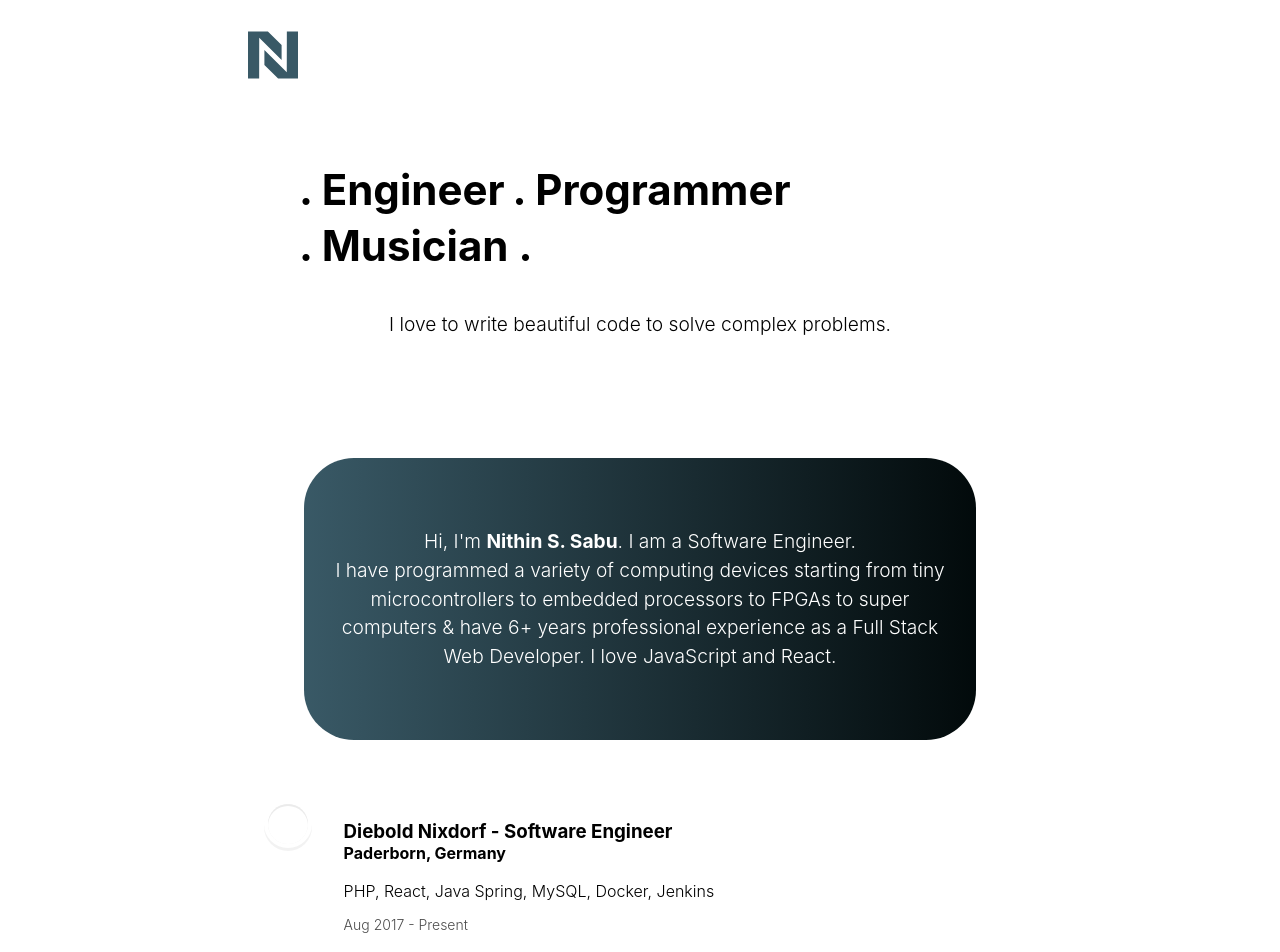
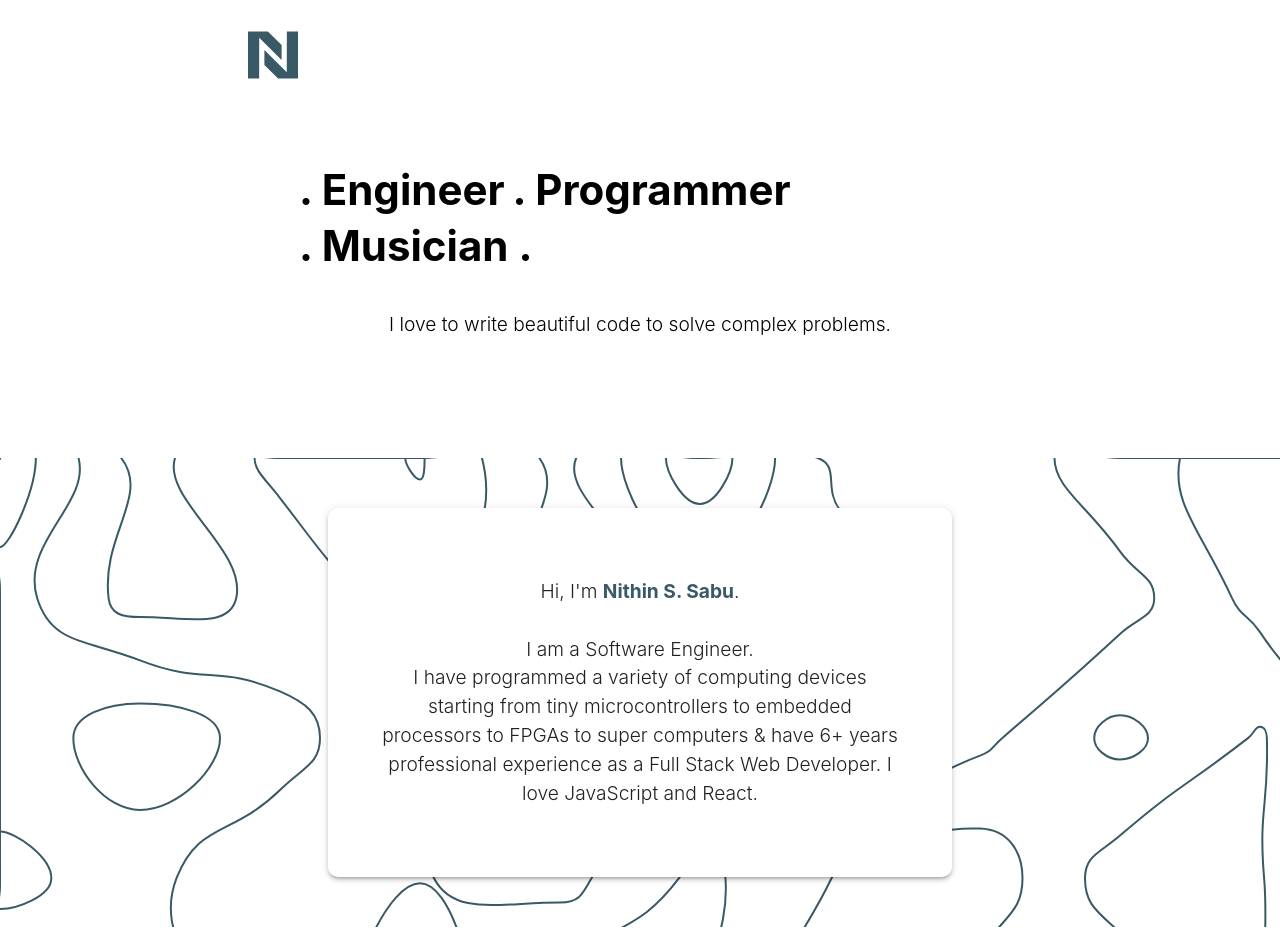
Before and after one commit to nithinssabu/nithinssabu.com, a Next.js app: page / in a window 1280 px wide. Shown: the top 952 px of the page. Built offline with nearby package versions, Linux system fonts and the light colour scheme.

Commit message:
Redesign about section

```diff
--- a/pages/index.tsx
+++ b/pages/index.tsx
@@ -1,6 +1,6 @@
 import Head from "next/head";
 import { LinkedIn, GitHub } from "@material-ui/icons";
-import { Grid, Container, Box } from "@material-ui/core";
+import { Grid, Container, Box, Paper } from "@material-ui/core";
 import Timeline from "../components/Timeline/Timeline";
 import styles from "../styles/Home.module.css";
 import ExternalLink from "../components/ExternalLink";
@@ -10,17 +10,12 @@ export default function Home() {
     <div className={styles.container}>
       <Head>
         <title>Nithin S. Sabu</title>
-        <link rel="icon" href="/buchstabe-n.svg" />
+        <link rel="icon" href="/logo.svg" />
       </Head>
 
       <nav className={styles.nav}>
         <Container className={styles.menu}>
-          <img
-            src="buchstabe-n.svg"
-            alt="my image"
-            width="50"
-            color="lightblue"
-          />
+          <img src="logo.svg" alt="logo" width="50" color="lightblue" />
         </Container>
       </nav>
 
@@ -37,14 +32,20 @@ export default function Home() {
         </p>
         <Box className={styles.descriptionBox}>
           <Container className={styles.description}>
+            <Paper elevation={3} className={styles.desc}>
               <p>
-              Hi, I'm <strong>Nithin S. Sabu</strong>. I am a Software Engineer.
+                Hi, I'm{" "}
+                <span className={styles.primary}>
+                  <strong>Nithin S. Sabu</strong>
+                </span>
+                . <br />
+                <br />I am a Software Engineer.
                 <br /> I have programmed a variety of computing devices starting
                 from tiny microcontrollers to embedded processors to FPGAs to
                 super computers &amp; have 6+ years professional experience as a
                 Full Stack Web Developer. I love JavaScript and React.
-              {/* <code className={styles.code}>pages/index.js</code> */}
               </p>
+            </Paper>
           </Container>
         </Box>
       </main>
--- a/styles/Home.module.css
+++ b/styles/Home.module.css
@@ -67,19 +67,22 @@
 .description {
   padding: 50px;
   max-width: 42rem !important;
-  background: rgb(57, 89, 102);
-  background: linear-gradient(
-    90deg,
-    rgba(57, 89, 102, 1) 0%,
-    rgba(2, 10, 11, 1) 100%
-  );
-
   border-radius: 50px;
 }
 
+.desc {
+  padding: 50px;
+  max-width: 42rem !important;
+  border-radius: 10px !important;
+}
+
 .descriptionBox {
-  /* background: #395966; */
   color: #fff;
+  background-image: url(/contour.svg);
+}
+
+.primary {
+  color: #395966;
 }
 
 .timeline {
```
Also changed, not shown: public/contour.svg (added), public/logo.svg (renamed from public/buchstabe-n.svg). Lines whose indentation alone changed are shown as unchanged.
